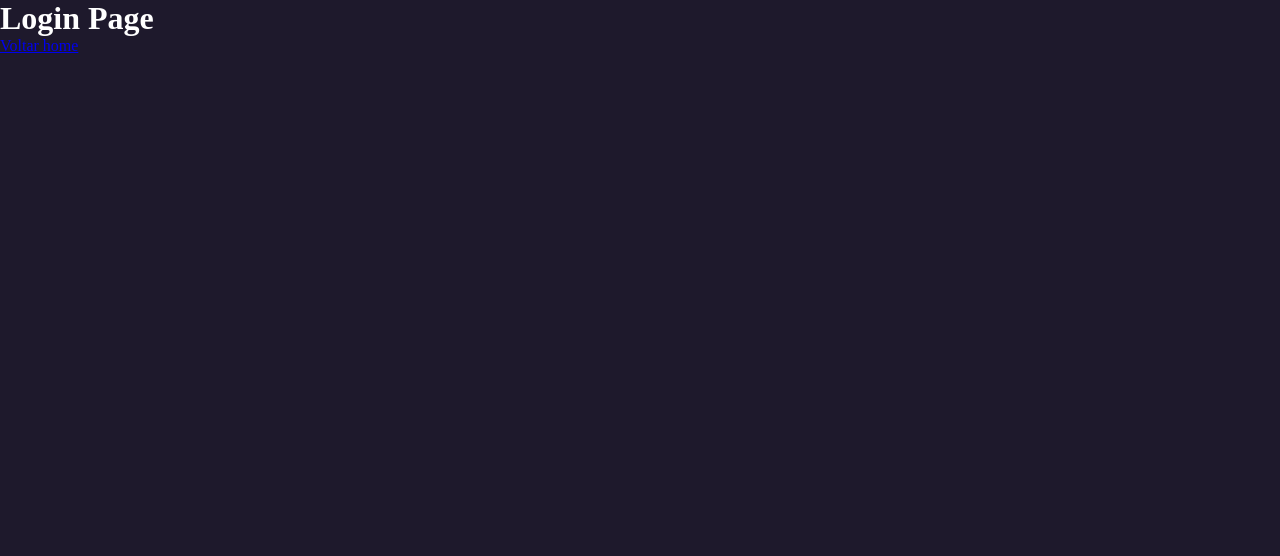
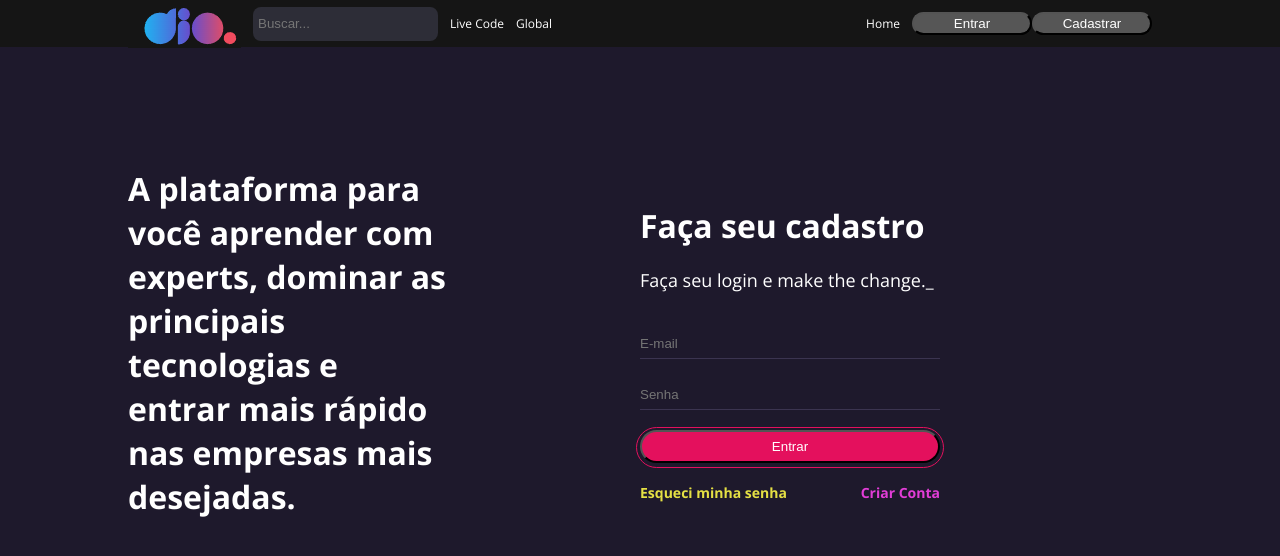
Before and after one commit to kaiquesimao/DioProjectReact, a React (Vite) app: page /login in a window 1280 px wide. Shown: the top 556 px of the page. Built offline with nearby package versions, Linux system fonts and the light colour scheme.

Commit message:
Criação da tela de login

```diff
--- a/src/main.jsx
+++ b/src/main.jsx
@@ -7,7 +7,7 @@
 
 import {GlobalStyle} from "./styles/global.js";
 import Home from './pages/home/home';
-import Login from "./pages/login/login.jsx";
+import Login from "./pages/login/login";
 
 const router = createBrowserRouter([
     {
--- a/src/pages/login/login.jsx
+++ b/src/pages/login/login.jsx
@@ -1,11 +1,43 @@
-import {Link} from "react-router-dom";
+import {Button} from "../../components/button/button.jsx";
+import {Header} from "../../components/header/header.jsx";
+import { Input } from "../../components/input/input.jsx";
+
+import { Column, Container, CriarText, EsqueciText, Row, SubTitleLogin, Title, TitleLogin, Wrapper } from "./styles.js";
 
 const Login = () => {
     return (
-        <div>
-            <h1>Login Page</h1>
-            <Link to="/">Voltar home</Link>
-        </div>
+        <>
+            <Header />
+
+        <Container>
+            <Column>
+                <Title>
+                    A plataforma para você aprender com experts, dominar as principais tecnologias e entrar mais rápido nas empresas mais desejadas.
+                </Title>
+            </Column>
+
+            <Column>
+            <Wrapper>
+                <TitleLogin>Faça seu cadastro</TitleLogin>
+                <SubTitleLogin>Faça seu login e make the change._</SubTitleLogin>
+                <form>
+                <Input placeholder="E-mail" />
+                <Input placeholder="Senha" type="password" />
+                <Button title="Entrar" variant="secondary" onClick={()=> null} />
+                </form>
+                <Row>
+                    <EsqueciText>
+                        Esqueci minha senha
+                    </EsqueciText>
+                    <CriarText>
+                        Criar Conta
+                    </CriarText>
+                </Row>
+            </Wrapper>
+            </Column>
+        </Container>
+        </>
     );
 }
+
 export default Login;
--- /dev/null
+++ b/src/pages/login/styles.js
@@ -0,0 +1,77 @@
+import styled from "styled-components";
+
+export const Container = styled.div`
+  width: 100%;
+  max-width: 80%;
+  margin: 0 auto;
+  margin-top: 120px;
+
+  display: flex;
+  flex-direction: row;
+  justify-content: space-between;
+  align-items: center;
+`;
+
+export const Wrapper = styled.div`
+  max-width: 300px;
+`;
+
+export const Column = styled.div`
+  flex: 1;
+`;
+
+export const Row = styled.div`
+  display: flex;
+  flex-direction: row;
+  justify-content: space-between;
+  align-items: center;
+  margin-top: 20px;
+`;
+
+export const Title = styled.h2`
+  font-family: "Open Sans", sans-serif;
+  font-style: normal;
+  font-weight: 700;
+  font-size: 32px;
+  width: 320px;
+  margin-bottom: 20px;
+  line-height: 44px;
+
+  color: #ffffff;
+`;
+
+export const TitleLogin = styled.p`
+  font-family: "Open Sans", sans-serif;
+  font-style: normal;
+  font-weight: 700;
+  font-size: 32px;
+  margin-bottom: 20px;
+  line-height: 44px;
+`;
+
+export const SubTitleLogin = styled.p`
+  font-family: "Open Sans", sans-serif;
+  font-style: normal;
+  font-weight: 400;
+  font-size: 18px;
+  margin-bottom: 35px;
+  line-height: 25px;
+`;
+
+export const EsqueciText = styled.p`
+  font-family: "Open Sans", sans-serif;
+  font-style: normal;
+  font-weight: 700;
+  font-size: 14px;
+  line-height: 19px;
+  color: #E5E044;
+`;
+
+export const CriarText = styled.p`
+  font-family: "Open Sans", sans-serif;
+  font-style: normal;
+  font-weight: 700;
+  font-size: 14px;
+  line-height: 19px;
+  color: #E23DD7;
+`;
```
